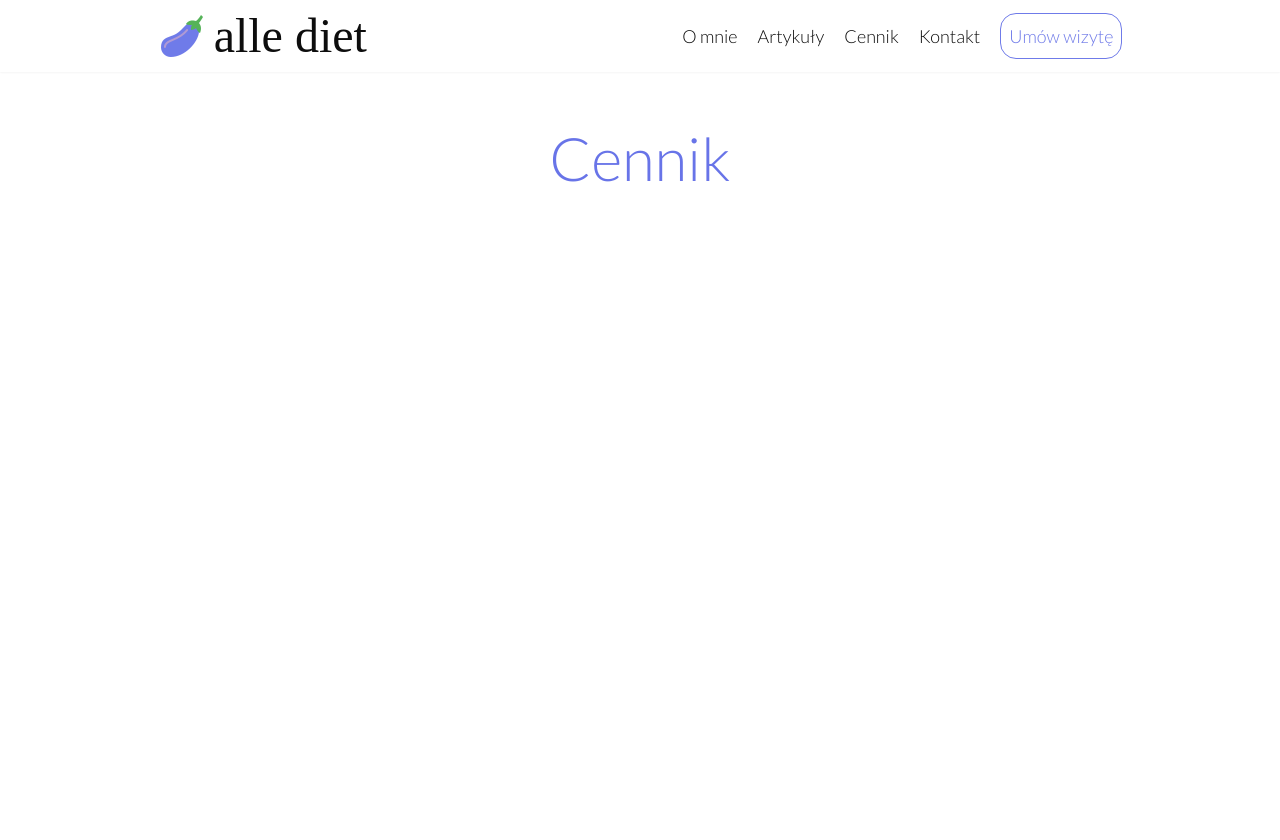
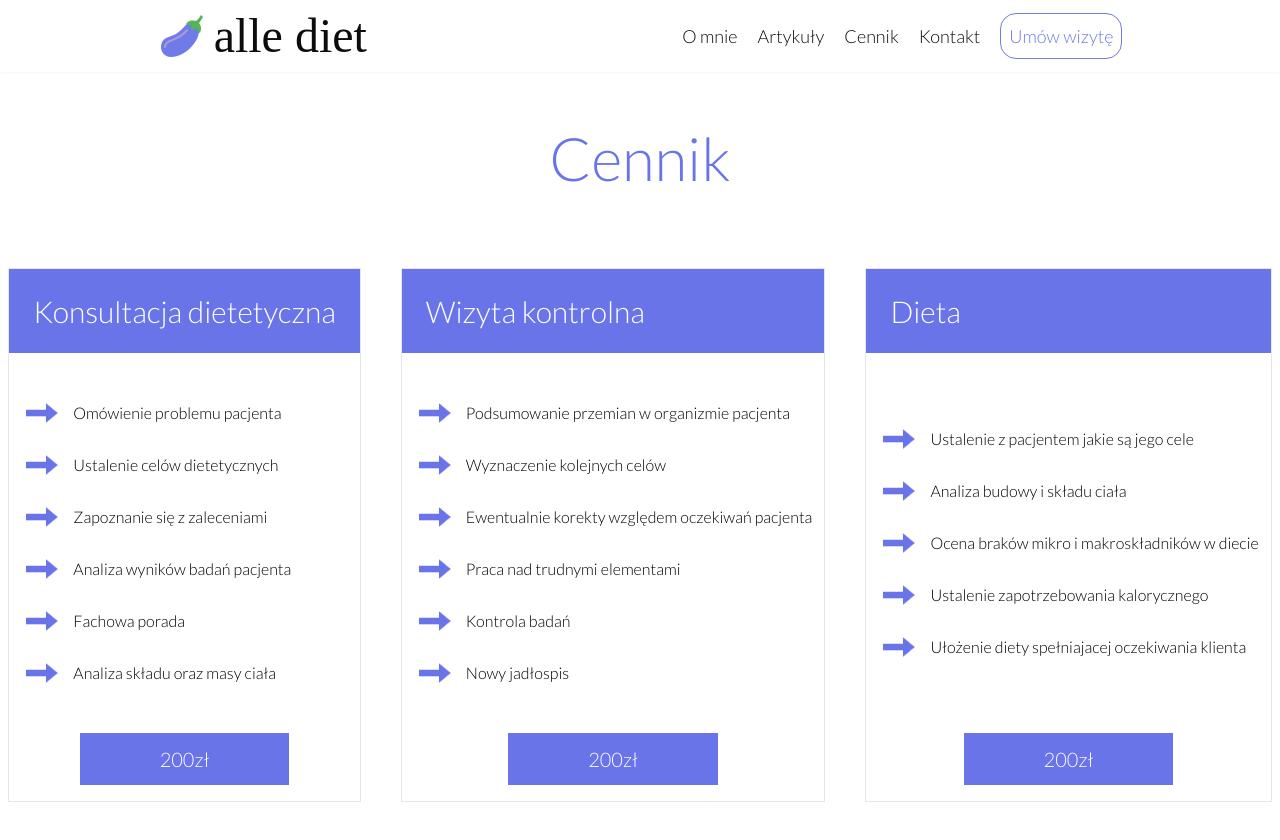
Before and after one commit to rajmanski/alleDiet, a Next.js app in the folder allediet/: page /cennik in a window 1280 px wide. Shown: the top 840 px of the page. Before the commit the page ends 800 px from the top, so only its background shows below. Built offline with nearby package versions, Linux system fonts and the light colour scheme; a web font is replaced by a local one.

Commit message:
pricelist component added

```diff
--- a/allediet/pages/cennik.js
+++ b/allediet/pages/cennik.js
@@ -1,11 +1,106 @@
 import { Navbar } from "@/components/Navbar";
+import Image from "next/image";
 
 export default function PriceList() {
     return (
         <>
             <Navbar/>
             <section id="pricelist" className="flex flex-col max-w-7xl items-center justify-center mx-auto mt-32 mb-20 font-lato font-thin">
-                <h1 className="text-6xl text-violet">Cennik</h1>
+                <h1 className="text-6xl text-violet mb-20 ">Cennik</h1>
+                <div id="pricelistWrapper" className="flex flex-wrap flex-row gap-10">
+                    <div id="box" className="flex flex-col justify-between gap-10 border">
+                        <div id="titleWrapper">
+                            <h1 id="title" className="text-3xl text-violet bg-violet text-white p-6">Konsultacja dietetyczna</h1>
+                        </div>
+                        <div id="list" className="px-3 flex flex-col gap-3">
+                            <div id="row" className="flex flex-row items-center gap-3">
+                                <Image width="40" height="40" src="/right.png" alt="calendar" />
+                                <p>Omówienie problemu pacjenta</p>
+                            </div>
+                            <div id="row" className="flex flex-row items-center gap-3">
+                                <Image width="40" height="40" src="/right.png" alt="calendar" />
+                                <p>Ustalenie celów dietetycznych</p>
+                            </div>
+                            <div id="row" className="flex flex-row items-center gap-3">
+                                <Image width="40" height="40" src="/right.png" alt="calendar" />
+                                <p>Zapoznanie się z zaleceniami</p>
+                            </div>
+                            <div id="row" className="flex flex-row items-center gap-3">
+                                <Image width="40" height="40" src="/right.png" alt="calendar" />
+                                <p>Analiza wyników badań pacjenta</p>
+                            </div>
+                            <div id="row" className="flex flex-row items-center gap-3">
+                                <Image width="40" height="40" src="/right.png" alt="calendar" />
+                                <p>Fachowa porada</p>
+                            </div>
+                            <div id="row" className="flex flex-row items-center gap-3">
+                                <Image width="40" height="40" src="/right.png" alt="calendar" />
+                                <p>Analiza składu oraz masy ciała</p>
+                            </div>
+                        </div>
+                        <p id="price" className="text-center flex justify-center"><span className="text-white bg-violet text-center py-3 px-20 mb-4 text-xl">200zł</span></p>
+                    </div>
+                    <div id="box" className="flex flex-col justify-between gap-10 border">
+                        <div id="titleWrapper">
+                            <h1 id="title" className="text-3xl text-violet bg-violet text-white p-6">Wizyta kontrolna</h1>
+                        </div>
+                        <div id="list" className="px-3 flex flex-col gap-3">
+                            <div id="row" className="flex flex-row items-center gap-3">
+                                <Image width="40" height="40" src="/right.png" alt="calendar" />
+                                <p>Podsumowanie przemian w organizmie pacjenta</p>
+                            </div>
+                            <div id="row" className="flex flex-row items-center gap-3">
+                                <Image width="40" height="40" src="/right.png" alt="calendar" />
+                                <p>Wyznaczenie kolejnych celów</p>
+                            </div>
+                            <div id="row" className="flex flex-row items-center gap-3">
+                                <Image width="40" height="40" src="/right.png" alt="calendar" />
+                                <p>Ewentualnie korekty względem oczekiwań pacjenta</p>
+                            </div>
+                            <div id="row" className="flex flex-row items-center gap-3">
+                                <Image width="40" height="40" src="/right.png" alt="calendar" />
+                                <p>Praca nad trudnymi elementami</p>
+                            </div>
+                            <div id="row" className="flex flex-row items-center gap-3">
+                                <Image width="40" height="40" src="/right.png" alt="calendar" />
+                                <p>Kontrola badań</p>
+                            </div>
+                            <div id="row" className="flex flex-row items-center gap-3">
+                                <Image width="40" height="40" src="/right.png" alt="calendar" />
+                                <p>Nowy jadłospis</p>
+                            </div>
+                        </div>
+                        <p id="price" className="text-center flex justify-center"><span className="text-white bg-violet text-center py-3 px-20 mb-4 text-xl">200zł</span></p>
+                    </div>
+                    <div id="box" className="flex flex-col justify-between gap-10 border">
+                        <div id="titleWrapper">
+                            <h1 id="title" className="text-3xl text-violet bg-violet text-white p-6">Dieta</h1>
+                        </div>
+                        <div id="list" className="px-3 flex flex-col gap-3">
+                            <div id="row" className="flex flex-row items-center gap-3">
+                                <Image width="40" height="40" src="/right.png" alt="calendar" />
+                                <p>Ustalenie z pacjentem jakie są jego cele</p>
+                            </div>
+                            <div id="row" className="flex flex-row items-center gap-3">
+                                <Image width="40" height="40" src="/right.png" alt="calendar" />
+                                <p>Analiza budowy i składu ciała</p>
+                            </div>
+                            <div id="row" className="flex flex-row items-center gap-3">
+                                <Image width="40" height="40" src="/right.png" alt="calendar" />
+                                <p>Ocena braków mikro i makroskładników w diecie</p>
+                            </div>
+                            <div id="row" className="flex flex-row items-center gap-3">
+                                <Image width="40" height="40" src="/right.png" alt="calendar" />
+                                <p>Ustalenie zapotrzebowania kalorycznego</p>
+                            </div>
+                            <div id="row" className="flex flex-row items-center gap-3">
+                                <Image width="40" height="40" src="/right.png" alt="calendar" />
+                                <p>Ułożenie diety spełniajacej oczekiwania klienta</p>
+                            </div>
+                        </div>
+                        <p id="price" className="text-center flex justify-center"><span className="text-white bg-violet text-center py-3 px-20 mb-4 text-xl">200zł</span></p>
+                    </div>
+                </div>
             </section>
         </>
     )
```
Also changed, not shown: allediet/public/right.png (added).
